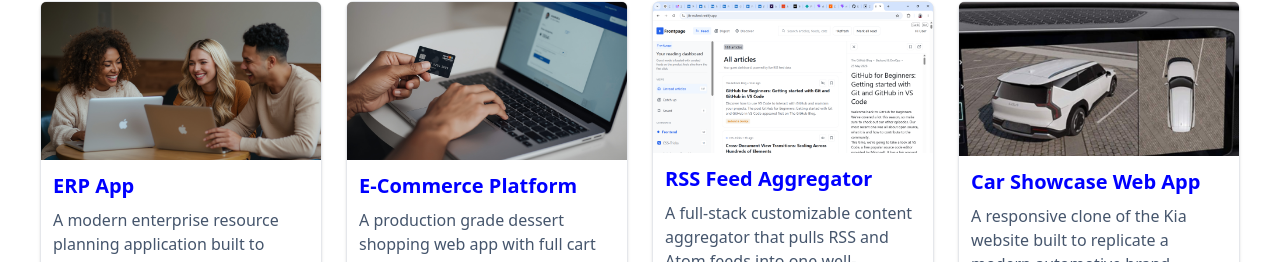
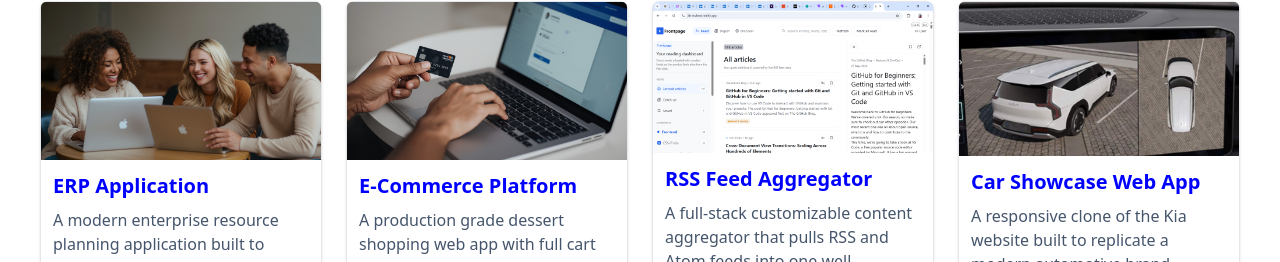
Before and after one commit to Jlbspyder/My-Portfolio, a React (Vite) app: page / in a window 1280 px wide. Shown: the part 1902-2164 px from the top of the page. Built offline with nearby package versions, Linux system fonts and the light colour scheme.

Commit message:
Rename 'ERP App' to 'ERP Application'

```diff
--- a/src/data.js
+++ b/src/data.js
@@ -1,7 +1,7 @@
 const projects = [
    {
     id: 1,
-    name: "ERP App",
+    name: "ERP Application",
     image:  "/ecommerce-2.jpg",
     liveDemo: true,
     privateCode: true,
```
